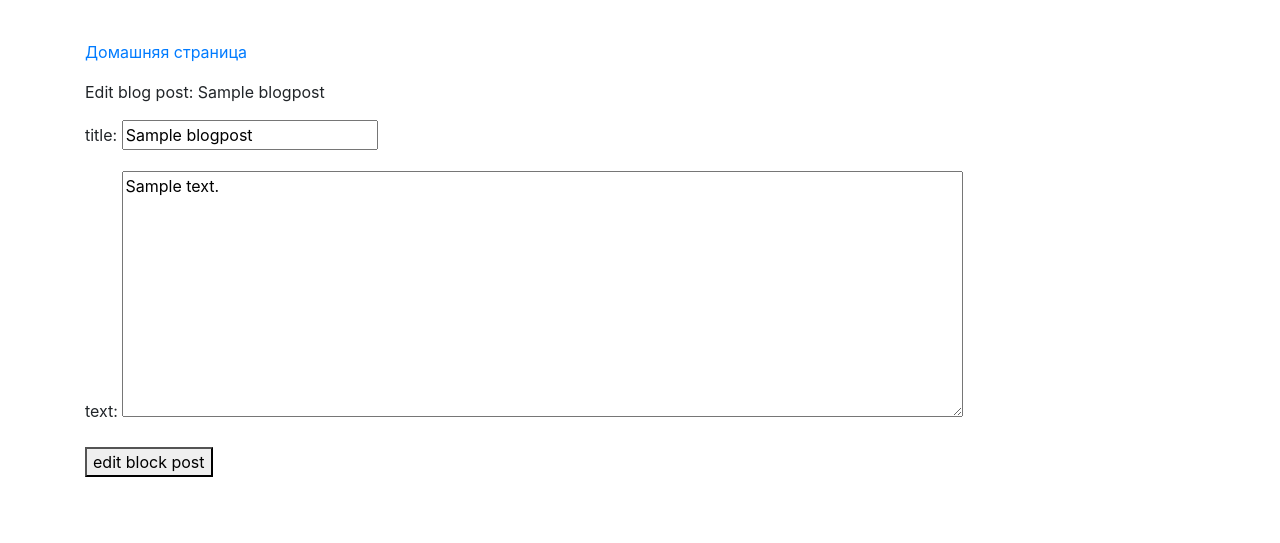
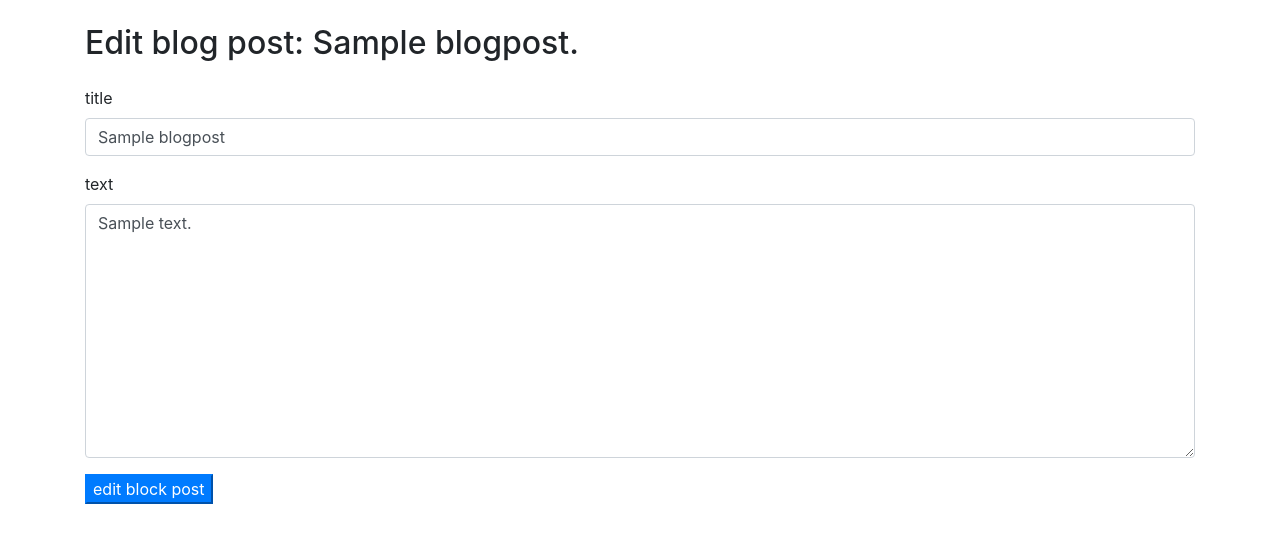
Before and after one commit to Andrei2020-web/Blog, a Django app: page /edit_blog_post/1 in a window 1280 px wide. Shown: the part 58-601 px from the top of the page. Run offline with Django 3.2, Linux system fonts and the light colour scheme; a user stored in the database is signed in; tables that the repository leaves empty hold one stand-in row (values such as "Sample post"); some libraries are stand-ins or nearby versions.

Commit message:
Применил стили Bootstrap к странице edit_blog_post.html.

```diff
--- a/blogs/templates/blogs/edit_blog_post.html
+++ b/blogs/templates/blogs/edit_blog_post.html
@@ -1,11 +1,16 @@
 {% extends 'blogs/base.html' %}
+{% load bootstrap4 %}
+
+{% block page_header %}
+    <h2>Edit blog post: {{ blog_post.title }}.</h2>
+{% endblock page_header %}
 
 {% block content %}
-<p><a href="{% url 'blogs:index' %}">Домашняя страница</a></p>
-<p>Edit blog post: {{ blog_post.title }}</p>
-<form action="{% url 'blogs:edit_blog_post' blog_post.id %}" method="post">
+<form action="{% url 'blogs:edit_blog_post' blog_post.id %}" method="post" class="form">
     {% csrf_token %}
-    {{ form.as_p }}
-    <button name="submit">edit block post</button>
+    {% bootstrap_form form %}
+    {% buttons %}
+        <button name="submit" class="btn-primary">edit block post</button>
+    {% endbuttons %}
 </form>
 {% endblock content %}
```
